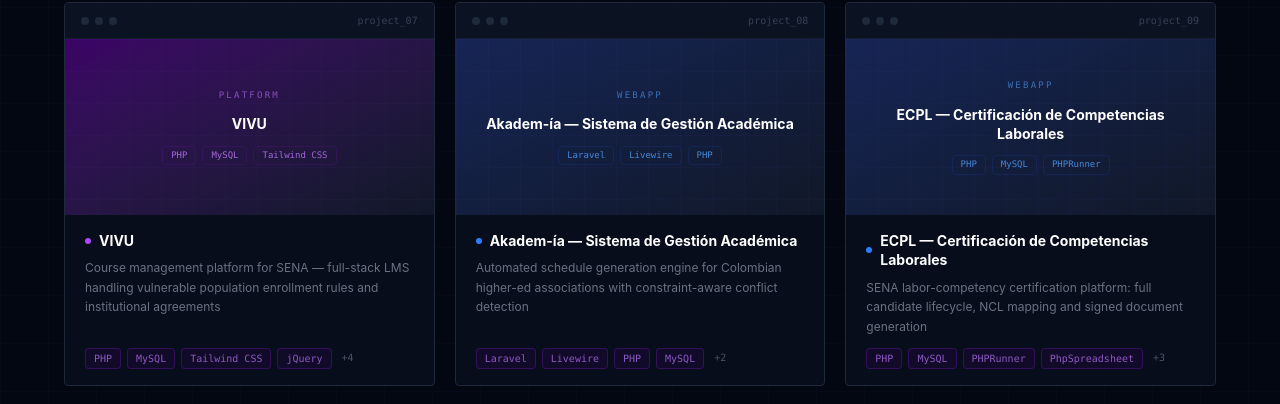
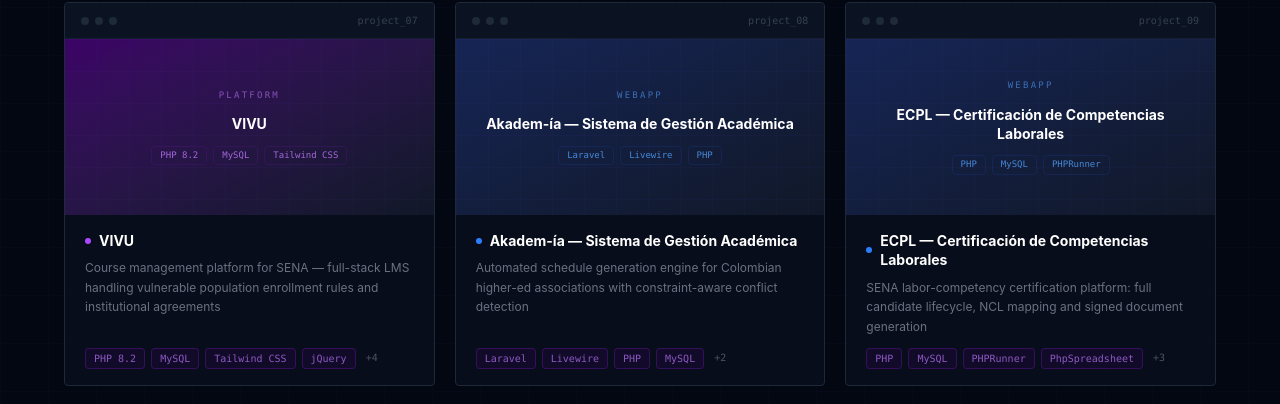
Before and after one commit to HannerB/PORTFOLIO, a React (Vite) app: page / in a window 1280 px wide. Shown: the part 4894-5298 px from the top of the page. Built offline with nearby package versions, Linux system fonts and the light colour scheme.

Commit message:
FEAT: Update VIVU portfolio entry — fix demo link and credentials

```diff
--- a/src/data/projects.js
+++ b/src/data/projects.js
@@ -246,13 +246,20 @@
         screenshots: [],
         github: PROFILE,
         githubPrivate: true,
-        link: "",
-        tags: ["PHP", "MySQL", "Tailwind CSS", "jQuery", "PHPRunner", "SweetAlert2", "AJAX", "FPDF"],
+        link: "https://vivu.hanner.dev/VIVU/login.php",
+        tags: ["PHP 8.2", "MySQL", "Tailwind CSS", "jQuery", "PHPRunner", "SweetAlert2", "AJAX", "FPDF"],
+        demoNote: {
+            status: "Live demo with pre-loaded data — 80 users across 5 population types, 25 courses, 334 enrollments, and institutional agreements with ICBF, INPEC, and Armed Forces. Login field is 'documento' (national ID).",
+            steps: [
+                { label: "Administrator", detail: "documento: 1075289634 · password: Admin2025 — full access: courses, users, agreements, news, CMS, and conflict victim dashboards" },
+                { label: "Aprendiz", detail: "documento: 1075301102 · password: Aprendiz2025 — student view: course catalog and enrollment" },
+            ],
+        },
         overview:
-            "Full-stack platform built for SENA (Colombia's national vocational training institution) to manage the complete lifecycle of complementary courses across multiple municipalities. VIVU covers course creation and scheduling, instructor assignment, student enrollment, institutional agreement tracking, certification generation, and a database-driven public homepage — all under a multi-role authentication system.\n\nThe system handles non-standard enrollment business rules required by the institution: a 20% cap on conflict-victim slots per course enforced at the database level via a MySQL trigger, conditional document verification per population type (Displaced, Disabled, Indigenous, INPEC inmates, ICBF beneficiaries), and per-entity branching for institutional partners.\n\nBuilt on a PHPRunner RAD base with 8+ custom modules following a strict five-layer MVC architecture (service / controller / process / page / JS), VIVU replaced manual spreadsheet-based processes and gave staff a unified admin interface for courses, agreements, users, news, and dynamic content management.",
+            "Full-stack platform built for SENA (Colombia's national vocational training institution) to manage the complete lifecycle of complementary courses across multiple municipalities. VIVU covers course creation and scheduling, instructor assignment, student enrollment, institutional agreement tracking, certification generation, and a database-driven public homepage — all under a multi-role authentication system. Deployed to production on a Ubuntu 24.04 VPS running Nginx and PHP 8.2.\n\nThe system handles non-standard enrollment business rules required by the institution: a 20% cap on conflict-victim slots per course checked via a MySQL stored function called from the service layer, conditional document verification per population type (Displaced, Disabled, Indigenous, INPEC inmates, ICBF beneficiaries), and per-entity branching for institutional partners.\n\nBuilt on a PHPRunner RAD base with 8+ custom modules following a strict five-layer MVC architecture (service / controller / process / page / JS), VIVU replaced manual spreadsheet-based processes and gave staff a unified admin interface for courses, agreements, users, news, and dynamic content management.",
         problem:
             "SENA's regional training center tracked dozens of complementary courses across multiple municipalities with no unified system. Enrollment was handled manually, institutional agreements with ICBF, INPEC, and the Armed Forces had no shared management layer, and producing demographic reports on vulnerable population coverage required significant manual effort.\n\nThe institution also needed to enforce enrollment rules that off-the-shelf LMS platforms don't support: skipping document verification for INPEC-linked courses, applying different requirements for ICBF beneficiaries, and hard-capping conflict victim enrollment at 20% per course — a legal compliance requirement.",
-        role: "Sole developer on a greenfield internal platform. Designed the database schema, built all PHP service classes, implemented the frontend with Tailwind CSS and jQuery, and integrated custom modules with the PHPRunner-generated base layer.\n\nDelivered 8+ domain modules from scratch, implemented the vulnerable population verification service with per-type branching, built the institutional agreements module, enforced the 20% cap via DB trigger, added image upload for the CMS modules, and managed all SQL migrations and git workflow.",
+        role: "Sole developer on a greenfield internal platform. Designed the database schema, built all PHP service classes, implemented the frontend with Tailwind CSS and jQuery, and integrated custom modules with the PHPRunner-generated base layer.\n\nDelivered 8+ domain modules from scratch, implemented the vulnerable population verification service with per-type branching, built the institutional agreements module, enforced the 20% cap via stored function, added image upload for the CMS modules, and managed all SQL migrations and git workflow.",
         features: [
             {
                 title: "Course lifecycle management",
@@ -267,8 +274,8 @@
                 description: "Enrollment branches by population type — Displaced, Disabled, Indigenous, INPEC, ICBF, Conflict Victim, and others. Each type carries specific document verification requirements. INPEC and ICBF enrollments bypass standard verification; conflict victims are subject to the 20% per-course cap.",
             },
             {
-                title: "20% conflict victim cap via DB trigger",
-                description: "The enrollment limit for conflict victims is not enforced in application code — a MySQL trigger fires on every INSERT to the enrollments table and rejects the record if the conflict victim ratio for that course would exceed 20%. The rule holds regardless of entry point.",
+                title: "20% conflict victim cap via stored function",
+                description: "The enrollment limit for conflict victims is enforced through a MySQL stored function `verificar_limite_victimas()` that reads the current victim count and course capacity. The service layer calls the function before every enrollment and blocks it if the ratio would exceed 20%. The check also powers a real-time ALERTA / LÍMITE ALCANZADO status visible in the admin dashboard.",
             },
             {
                 title: "Database-driven homepage CMS",
@@ -288,15 +295,15 @@
             },
         ],
         stack: {
-            backend: ["PHP 7.4", "PHPRunner (RAD base)", "Custom service-layer MVC"],
-            database: ["MySQL / MariaDB 10.4", "Stored triggers", "SQL migration scripts"],
+            backend: ["PHP 8.2", "PHPRunner (RAD base)", "Custom service-layer MVC"],
+            database: ["MySQL 8.0", "Stored functions", "SQL migration scripts"],
             frontend: ["Tailwind CSS (CDN)", "jQuery 3.6", "Vanilla JavaScript"],
             ui: ["SweetAlert2", "Font Awesome 6"],
             exports: ["FPDF (PDF certificate generation)"],
-            tooling: ["XAMPP (Apache + PHP + MySQL)", "Git"],
+            tooling: ["Nginx", "PHP-FPM", "Ubuntu 24.04 VPS", "Git"],
         },
         highlights: [
-            "The 20% conflict victim enrollment cap is enforced by a MySQL trigger on the enrollments table — any INSERT that would push the ratio past the limit is rejected at the DB engine level, making it impossible to bypass through direct inserts, bulk imports, or API calls that skip the application layer.",
+            "The 20% conflict victim enrollment cap is enforced through a MySQL stored function called from the service layer on every enrollment attempt. The function reads the live victim count and course capacity, returns an 'excedido' status if the threshold is breached, and the service blocks the INSERT — keeping the rule centralised and callable from any entry point.",
             "Each of the 8+ custom modules follows a strict five-layer separation (services / controllers / handlers / pages / js) that keeps all business logic decoupled from the PHPRunner-generated base, making it safe to regenerate the scaffolded output without overwriting custom code.",
             "The enrollment verification service uses per-entity branching through a single EnrollmentVerificationService::verify() call — prison-program courses skip the document check, child-welfare courses require it, and conflict victim enrollments additionally trigger the 20% ratio check — no scattered conditionals across controllers.",
             "Schema evolution is tracked through named SQL migration scripts rather than ad-hoc ALTER TABLE statements, giving a clear audit trail of every structural change made to the production database.",
```
